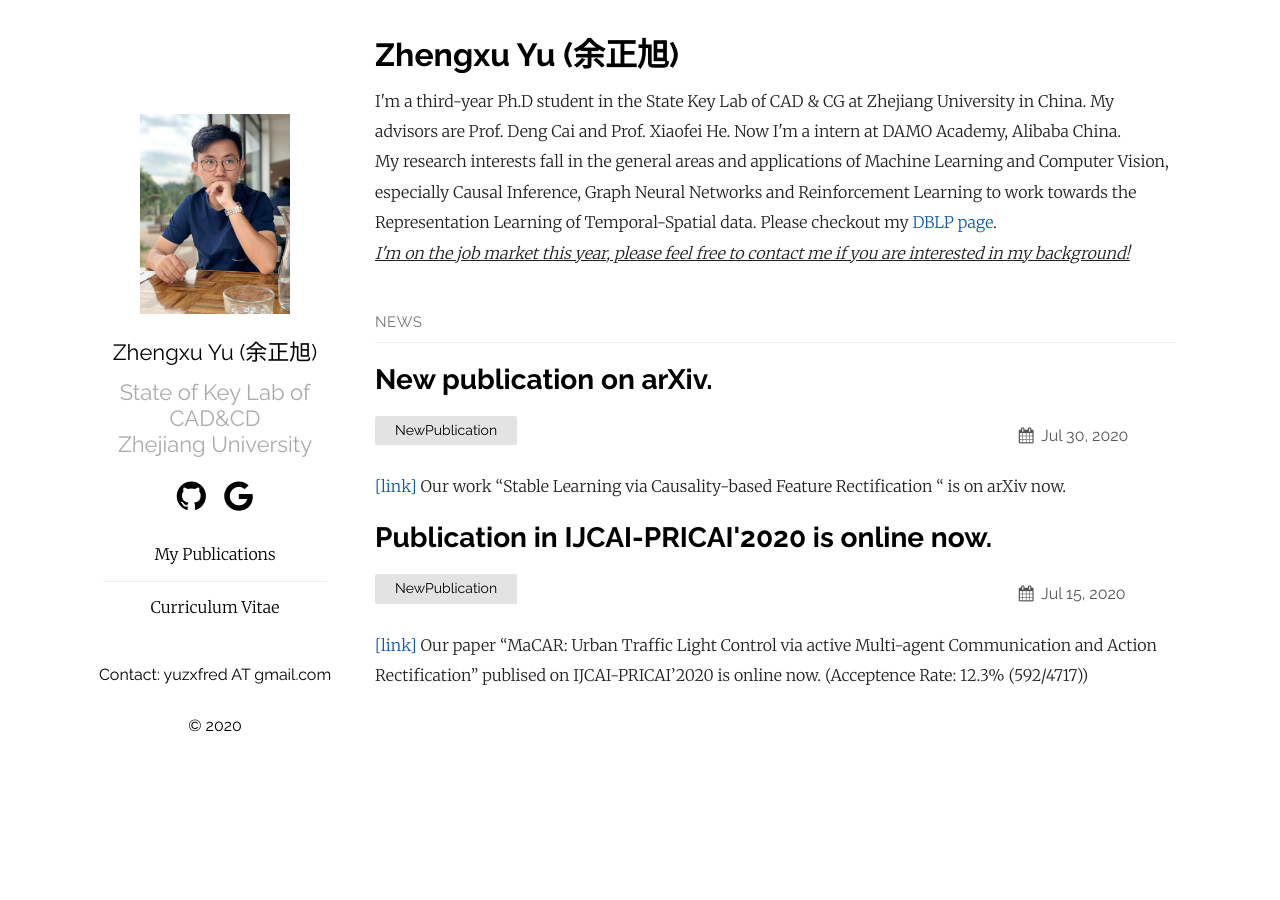
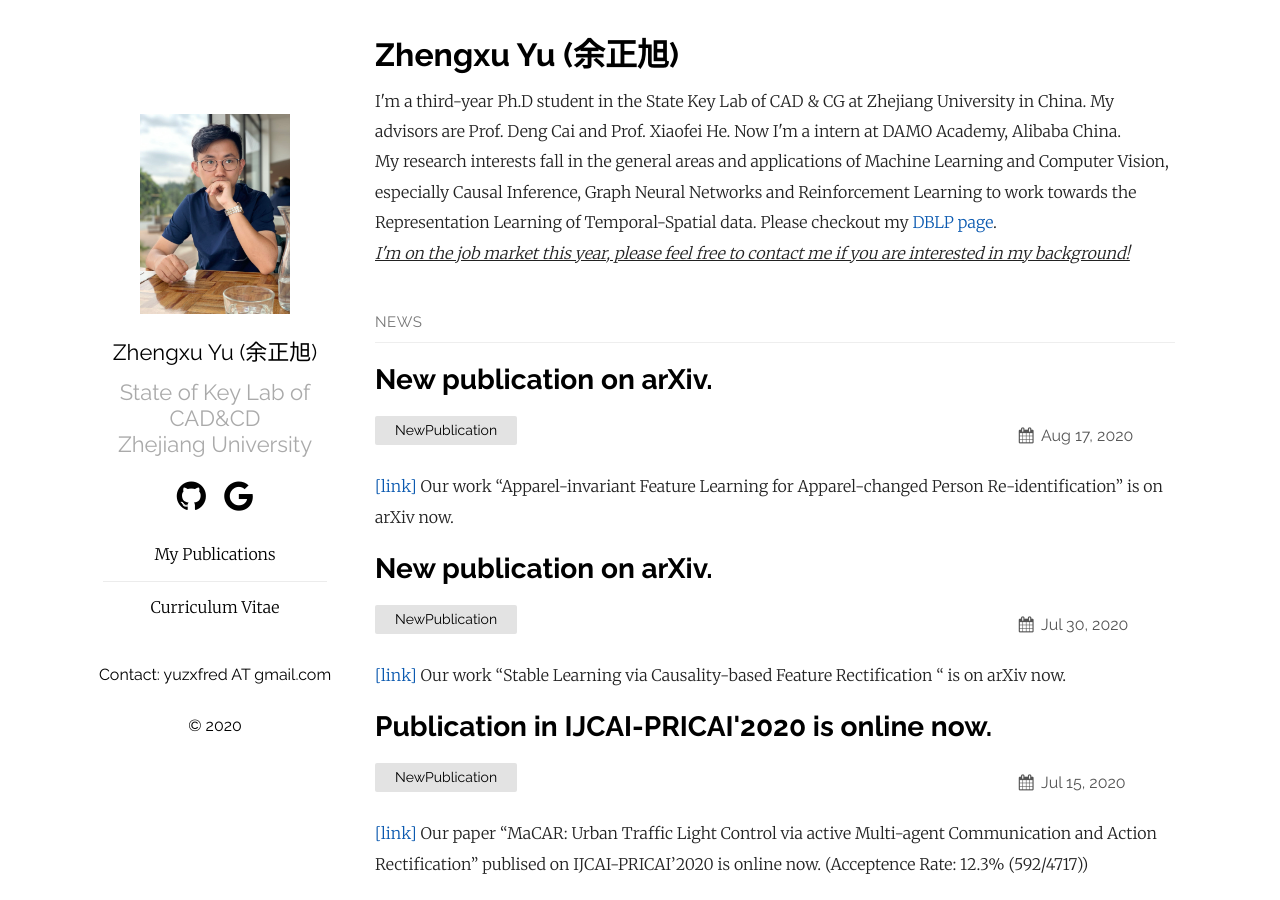
Before and after one commit to zhengxuyu/zhengxuyu.github.io, a Jekyll site: the page built from index.md, in a window 1280 px wide. Built offline with Jekyll 4.4.1, drawn with Linux system fonts in a browser that asks for light colours.

Commit message:
update 0817

```diff
--- /dev/null
+++ b/_posts/2020-08-17-NewPulishOnArxiv.markdown
@@ -0,0 +1,7 @@
+---
+layout: post
+title:  New publication on arXiv.
+date:   2020-08-17
+categories: NewPublication
+---
+[[link]](https://arxiv.org/abs/2008.06181) Our work "Apparel-invariant Feature Learning for Apparel-changed Person Re-identification" is on arXiv now.
--- a/pages/publication.md
+++ b/pages/publication.md
@@ -1,11 +1,19 @@
 ---
 layout: post
 title:  Publications
-date:   2020-07-30 14:11:00
+date:   2020-08-17
 ---
 
 # 2020
-- **(NEW)** Stable Learning via Causality-based Feature Rectification .
+- **(NEW)** Apparel-invariant Feature Learning for Apparel-changed Person Re-identification.
+
+  **Zhengxu Yu**, Yilun Zhao, Bin Hong, Zhongming Jin, Jianqiang Huang, Deng Cai, Xian-Sheng Hua
+
+  *arXiv preprint* arXiv:2008.06181
+
+  [[paper]](https://arxiv.org/abs/2008.06181)
+
+- **(NEW)** Stable Learning via Causality-based Feature Rectification.
 
   **Zhengxu Yu**, Pengfei Wang, Junkai Xu, Liang Xie, Zhongming Jin, Jianqiang Huang, Xiaofei He, Deng Cai, Xian-Sheng Hua
 
```
Also changed, not shown: pages/CV.md (+2 -2 lines), 2 other files.
